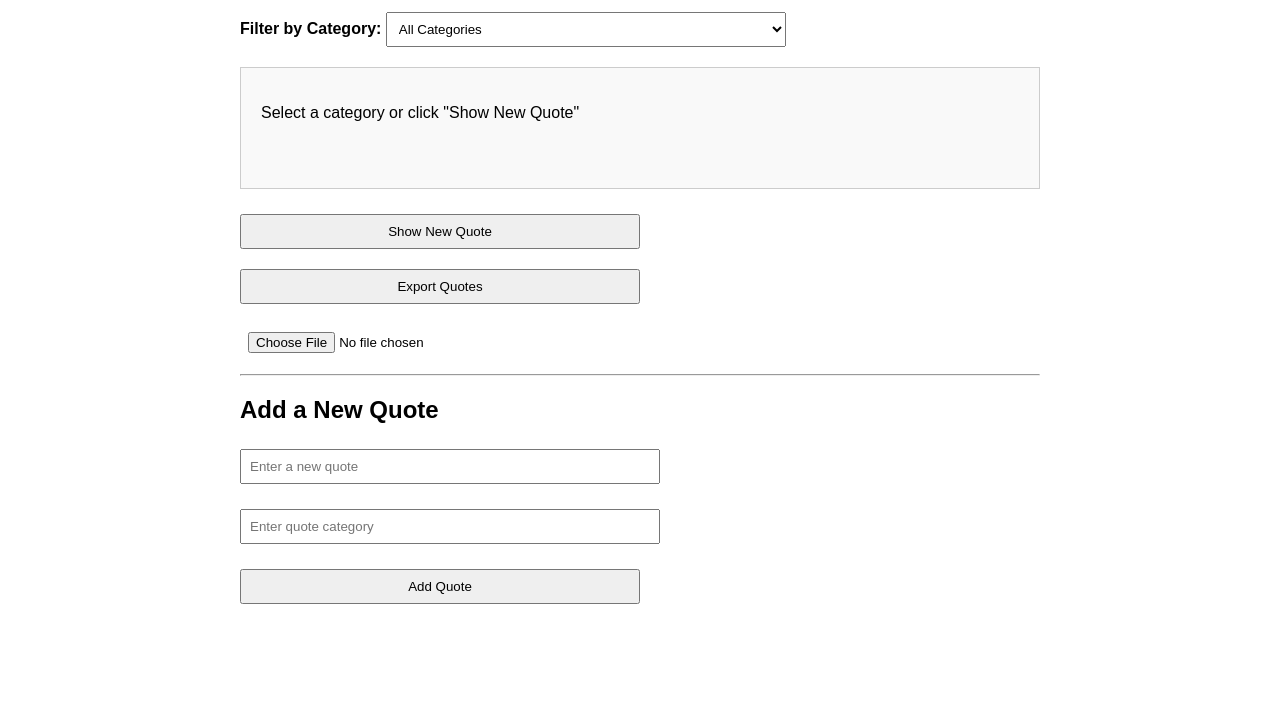
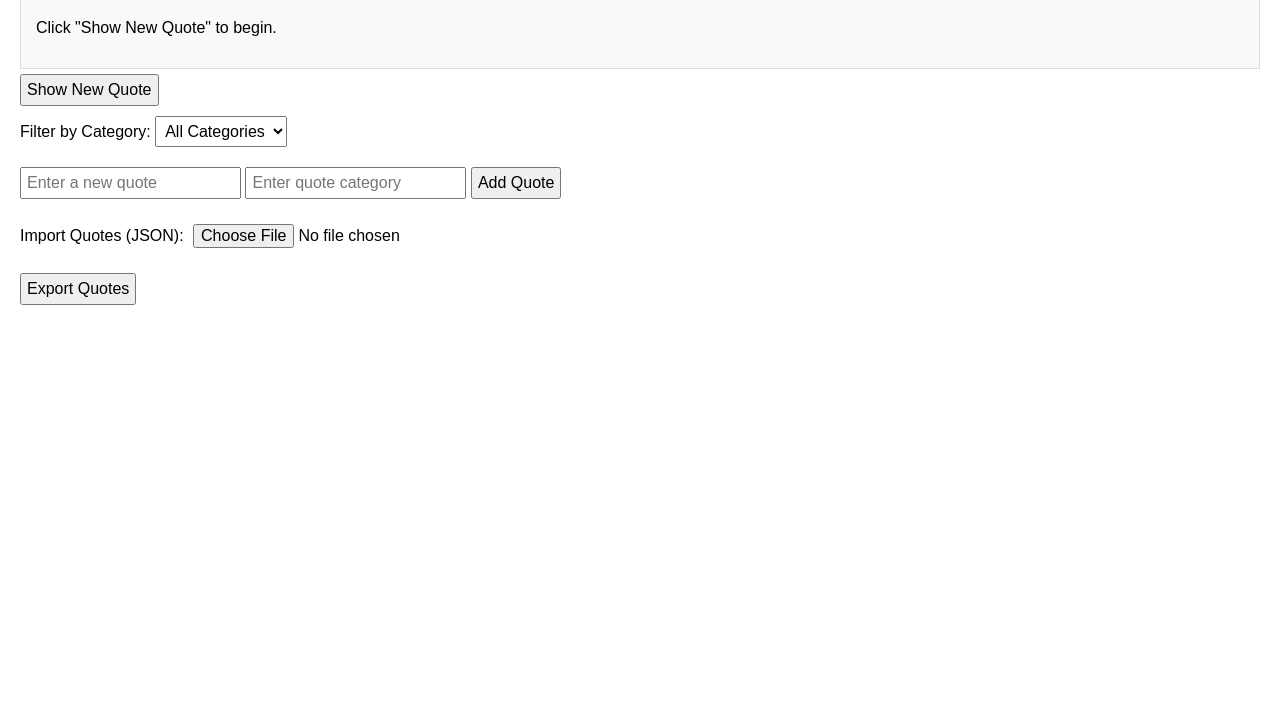
Before and after one commit to Ernest-Solomon/alx_fe_javascript, a plain HTML site: page dom-manipulation/index.html in a window 1280 px wide. Shown: the part 93-800 px from the top of the page. Drawn offline with Linux system fonts and the light colour scheme.

Commit message:
add html to task 3

```diff
--- a/dom-manipulation/index.html
+++ b/dom-manipulation/index.html
@@ -2,75 +2,63 @@
 <html lang="en">
 <head>
   <meta charset="UTF-8" />
-  <meta name="viewport" content="width=device-width, initial-scale=1.0"/>
+  <meta name="viewport" content="width=device-width, initial-scale=1.0" />
   <title>Dynamic Quote Generator</title>
   <style>
     body {
       font-family: Arial, sans-serif;
-      padding: 20px;
-      max-width: 800px;
-      margin: auto;
-    }
-    h1 {
-      text-align: center;
+      margin: 20px;
     }
     #quoteDisplay {
-      border: 1px solid #ccc;
-      padding: 20px;
-      margin-bottom: 20px;
-      min-height: 80px;
+      border: 1px solid #ddd;
+      padding: 15px;
+      margin-top: 10px;
       background-color: #f9f9f9;
     }
     input, select, button {
-      padding: 8px;
       margin: 5px 0;
-      width: 100%;
-      max-width: 400px;
+      padding: 5px;
+      font-size: 1rem;
     }
     .form-group {
-      margin-bottom: 15px;
-    }
-    .flex-buttons {
-      display: flex;
-      flex-wrap: wrap;
-      gap: 10px;
+      margin-bottom: 10px;
     }
   </style>
 </head>
 <body>
-
   <h1>Dynamic Quote Generator</h1>
 
+  <!-- Quote display area -->
+  <div id="quoteDisplay">
+    <p>Click "Show New Quote" to begin.</p>
+  </div>
+
+  <!-- Show random quote button -->
+  <button id="newQuote">Show New Quote</button>
+
+  <!-- Category filter -->
   <div class="form-group">
-    <label for="categoryFilter"><strong>Filter by Category:</strong></label>
-    <select id="categoryFilter" onchange="filterQuotes()">
+    <label for="categoryFilter">Filter by Category:</label>
+    <select id="categoryFilter">
       <option value="all">All Categories</option>
     </select>
   </div>
 
-  <div id="quoteDisplay">
-    <p>Select a category or click "Show New Quote"</p>
-  </div>
-
-  <div class="flex-buttons">
-    <button id="newQuote">Show New Quote</button>
-    <button onclick="exportToJsonFile()">Export Quotes</button>
-    <input type="file" id="importFile" accept=".json" onchange="importFromJsonFile(event)" />
-  </div>
-
-  <hr>
-
-  <h2>Add a New Quote</h2>
+  <!-- Add new quote form -->
   <div class="form-group">
     <input id="newQuoteText" type="text" placeholder="Enter a new quote" />
-  </div>
-  <div class="form-group">
     <input id="newQuoteCategory" type="text" placeholder="Enter quote category" />
-  </div>
-  <div class="form-group">
     <button onclick="addQuote()">Add Quote</button>
   </div>
 
+  <!-- Import / Export -->
+  <div class="form-group">
+    <label for="importFile">Import Quotes (JSON):</label>
+    <input type="file" id="importFile" accept=".json" />
+  </div>
+  <button id="exportBtn">Export Quotes</button>
+
+  <!-- JavaScript -->
   <script src="script.js"></script>
 </body>
 </html>
```
